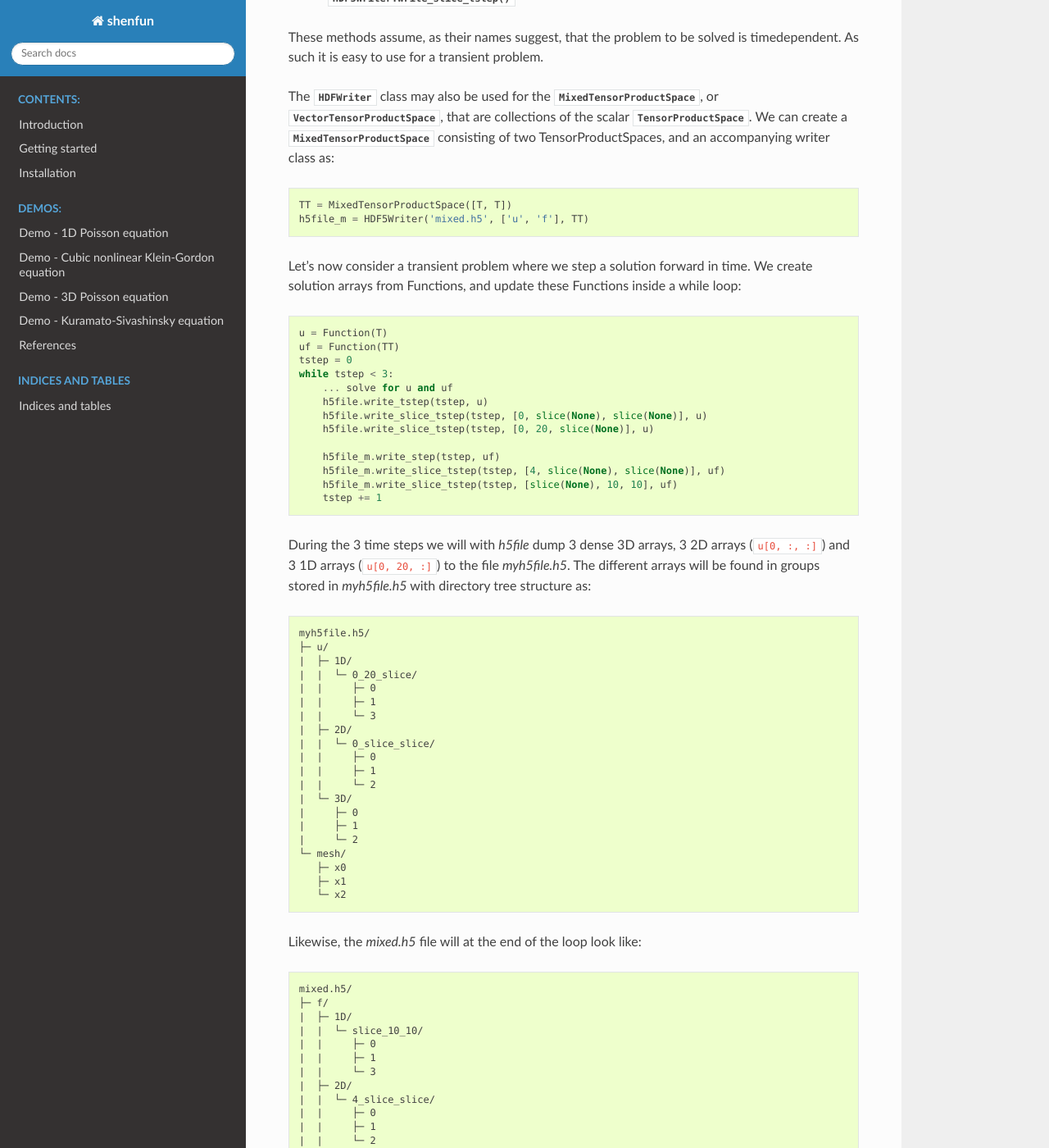
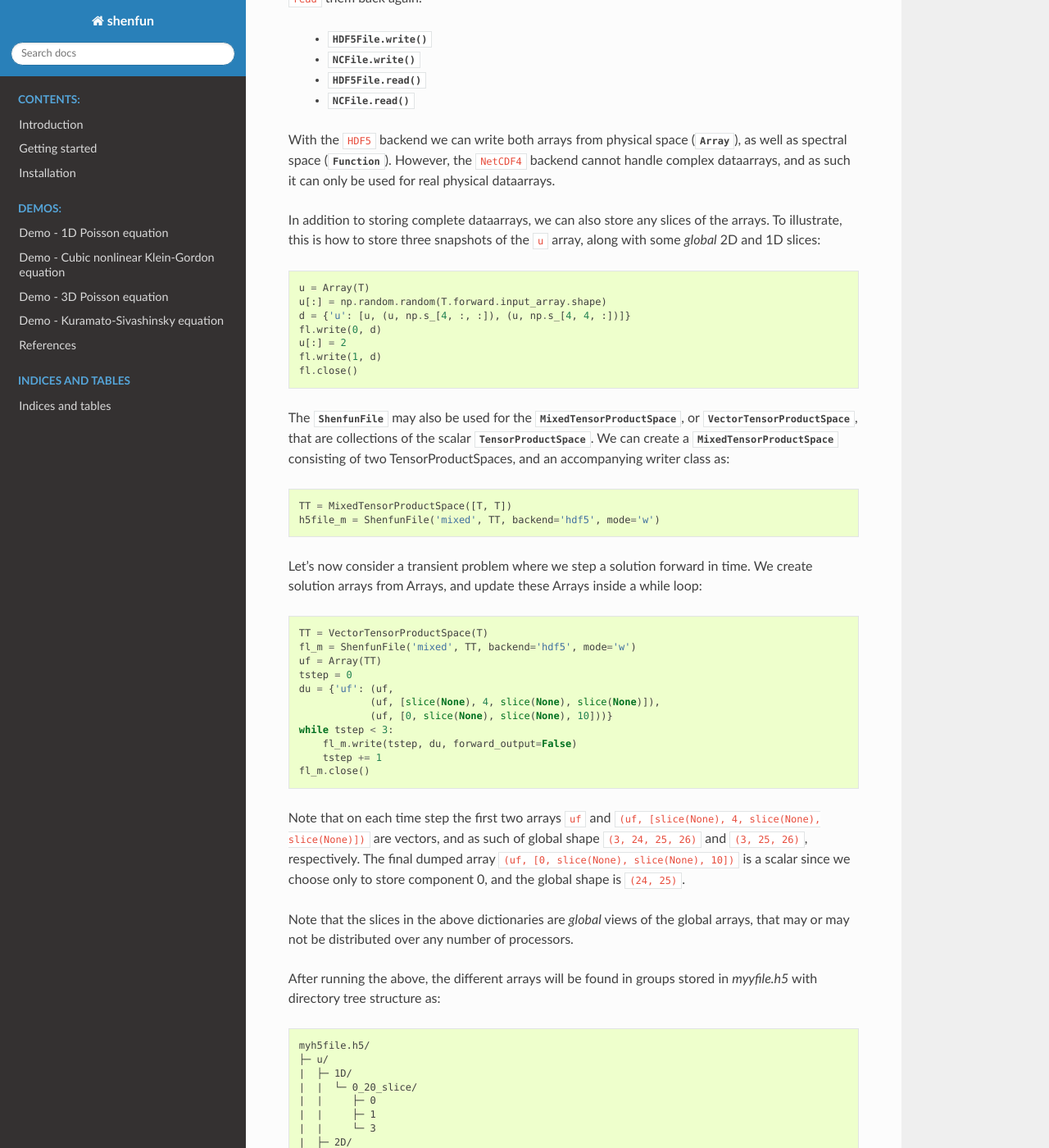
Before and after one commit to spectralDNS/shenfun, a Sphinx documentation site: the page built from docs/source/postprocessing.rst, in a window 1280 px wide and 1400 px high, scrolled down 796 px. Shown: the whole window at 82% size. Built offline with Sphinx 7.4.7 and the Read the Docs theme 2.0.0, drawn with Linux system fonts in a browser that asks for light colours; some of the changed text lies outside the part shown.

Commit message:
Some minor bugs in IO

```diff
--- a/docs/source/postprocessing.rst
+++ b/docs/source/postprocessing.rst
@@ -9,14 +9,16 @@
 this reason there is a :mod:`.utilities` module with helper classes for dumping dataarrays
 to `HDF5 <https://www.hdf5.org>`_ or `NetCDF <https://www.unidata.ucar.edu/software/netcdf/>`_
 
-The helper classes are
+The helper functions and classes are
 
-    * :class:`.HDF5Writer`
-    * :class:`.NCWriter`
+    * :class:`.HDF5File`
+    * :class:`.NCFile`
+    * :func:`.ShenfunFile`
 
-An instance of either class is created with a name of the file that is going
-to store the data, names of the arrays to store, and an instance of a
-:class:`.TensorProductSpace`. For example, to create an HDF5 writer for a 3D
+where :func:`.ShenfunFile` is a common interface, returning an instance of
+either :class:`.HDF5File` or :class:`.NCFile`, depending on choice.
+
+For example, to create an HDF5 writer for a 3D
 TensorProductSpace with Fourier bases in all directions::
 
     from shenfun import *
@@ -26,47 +28,70 @@
     K1 = Basis(N[1], 'F', dtype='D')
     K2 = Basis(N[2], 'F', dtype='d')
     T = TensorProductSpace(MPI.COMM_WORLD, (K0, K1, K2))
-    h5file = HDF5Writer('myh5file.h5', ['u'], T)
+    fl = ShenfunFile('myh5file', T, backend='hdf5', mode='w')
 
-The instance `h5file` will now have two methods that can be used to dump
-dataarrays, either the complete array, or slices into the domain
+The file instance `fl` will now have two method that can be used to either ``write``
+dataarrays to file, or ``read`` them back again.
 
-    * :meth:`.HDF5Writer.write_tstep`
-    * :meth:`.HDF5Writer.write_slice_tstep`
+    * :meth:`.HDF5File.write`
+    * :meth:`.NCFile.write`
+    * :meth:`.HDF5File.read`
+    * :meth:`.NCFile.read`
 
-These methods assume, as their names suggest, that the problem to be solved is
-timedependent. As such it is easy to use for a transient problem.
+With the ``HDF5`` backend we can write
+both arrays from physical space (:class:`.Array`), as well as spectral space
+(:class:`.Function`). However, the ``NetCDF4`` backend cannot handle complex dataarrays,
+and as such it can only be used for real physical dataarrays.
 
-The :class:`.HDFWriter` class may also be used for the :class:`.MixedTensorProductSpace`,
+In addition to storing complete dataarrays, we can also store any slices of the arrays.
+To illustrate, this is how to store three snapshots of the ``u`` array, along with
+some *global* 2D and 1D slices::
+
+    u = Array(T)
+    u[:] = np.random.random(T.forward.input_array.shape)
+    d = {'u': [u, (u, np.s_[4, :, :]), (u, np.s_[4, 4, :])]}
+    fl.write(0, d)
+    u[:] = 2
+    fl.write(1, d)
+    fl.close()
+
+The :class:`.ShenfunFile` may also be used for the :class:`.MixedTensorProductSpace`,
 or :class:`.VectorTensorProductSpace`, that are collections of the scalar
 :class:`.TensorProductSpace`. We can create a :class:`.MixedTensorProductSpace`
 consisting of two TensorProductSpaces, and an accompanying writer class as::
 
     TT = MixedTensorProductSpace([T, T])
-    h5file_m = HDF5Writer('mixed.h5', ['u', 'f'], TT)
+    h5file_m = ShenfunFile('mixed', TT, backend='hdf5', mode='w')
 
 Let's now consider a transient problem where we step a solution forward in time.
-We create solution arrays from Functions, and update these Functions
+We create solution arrays from Arrays, and update these Arrays
 inside a while loop::
 
-    u = Function(T)
-    uf = Function(TT)
+    TT = VectorTensorProductSpace(T)
+    fl_m = ShenfunFile('mixed', TT, backend='hdf5', mode='w')
+    uf = Array(TT)
     tstep = 0
+    du = {'uf': (uf,
+                (uf, [slice(None), 4, slice(None), slice(None)]),
+                (uf, [0, slice(None), slice(None), 10]))}
     while tstep < 3:
-        ... solve for u and uf
-        h5file.write_tstep(tstep, u)
-        h5file.write_slice_tstep(tstep, [0, slice(None), slice(None)], u)
-        h5file.write_slice_tstep(tstep, [0, 20, slice(None)], u)
+        fl_m.write(tstep, du, forward_output=False)
+        tstep += 1
+    fl_m.close()
 
-        h5file_m.write_step(tstep, uf)
-        h5file_m.write_slice_tstep(tstep, [4, slice(None), slice(None)], uf)
-        h5file_m.write_slice_tstep(tstep, [slice(None), 10, 10], uf)
-        tstep += 1
+Note that on each time step the first two arrays
+``uf`` and ``(uf, [slice(None), 4, slice(None), slice(None)])``
+are vectors, and as such of global shape ``(3, 24, 25, 26)`` and ``(3, 25, 26)``,
+respectively. The final dumped array ``(uf, [0, slice(None), slice(None), 10])``
+is a scalar since we choose only to store component 0, and the global shape is
+``(24, 25)``.
 
-During the 3 time steps we will with `h5file` dump 3 dense 3D arrays, 3
-2D arrays (``u[0, :, :]``) and 3 1D arrays (``u[0, 20, :]``)
-to the file `myh5file.h5`. The different arrays will be found in groups
-stored in `myh5file.h5` with directory tree structure as::
+Note that the slices in the above dictionaries
+are *global* views of the global arrays, that may or may not be distributed
+over any number of processors.
+
+After running the above, the different arrays will be found in groups
+stored in `myyfile.h5` with directory tree structure as::
 
     myh5file.h5/
     ├─ u/
@@ -92,33 +117,18 @@
 Likewise, the `mixed.h5` file will at the end of the loop look like::
 
     mixed.h5/
-    ├─ f/
-    |  ├─ 1D/
-    |  |  └─ slice_10_10/
+    ├─ uf/
+    |  ├─ 2D/
+    |  |  └─ slice_slice_10/
     |  |     ├─ 0
     |  |     ├─ 1
     |  |     └─ 3
-    |  ├─ 2D/
+    |  ├─ 2D_Vector/
     |  |  └─ 4_slice_slice/
     |  |     ├─ 0
     |  |     ├─ 1
     |  |     └─ 2
-    |  └─ 3D/
-    |     ├─ 0
-    |     ├─ 1
-    |     └─ 2
-    ├─ u/
-    |  ├─ 1D/
-    |  |  └─ slice_10_10/
-    |  |     ├─ 0
-    |  |     ├─ 1
-    |  |     └─ 3
-    |  ├─ 2D/
-    |  |  └─ 4_slice_slice/
-    |  |     ├─ 0
-    |  |     ├─ 1
-    |  |     └─ 2
-    |  └─ 3D/
+    |  └─ 3D_Vector/
     |     ├─ 0
     |     ├─ 1
     |     └─ 2
@@ -130,6 +140,39 @@
 Note that the mesh is stored as well as the results. The three mesh arrays are
 all 1D arrays, representing the domain for each basis in the TensorProductSpace.
 Also note that these routines work with any number of CPUs and dimensions.
+
+With NetCDF4 the layout is somewhat different. For ``mixed`` above,
+if we were using :class:`.NCFile` instead of :class:`.HDF5File`,
+we would get a datafile that with ``ncdump -h mixed.nc`` would look like::
+
+    netcdf mixed {
+    dimensions:
+            time = UNLIMITED ; // (3 currently)
+            x = 24 ;
+            y = 25 ;
+            z = 26 ;
+            dim = 3 ;
+    variables:
+            double time(time) ;
+            double x(x) ;
+            double y(y) ;
+            double z(z) ;
+            int64 dim(dim) ;
+            double uf(time, dim, x, y, z) ;
+            double uf_4_slice_slice(time, dim, y, z) ;
+            double uf_slice_slice_10(time, x, y) ;
+
+    // global attributes:
+                    :ndim = 3LL ;
+                    :shape = 3LL, 24LL, 25LL, 26LL ;
+    }
+
+
+Note that it is also possible to store vector arrays as scalars. For NetCDF4 this
+is necessary for direct visualization using `Visit <https://www.visitusers.org>`_.
+To store vectors as scalars, simply use::
+
+    fl_m.write(tstep, du, forward_output=False, as_scalar=True)
 
 ParaView
 ********
--- a/shenfun/__init__.py
+++ b/shenfun/__init__.py
@@ -15,6 +15,5 @@
 from .utilities import *
 from .utilities.lagrangian_particles import *
 from .utilities.integrators import *
-from .utilities.h5py_file import *
-from .utilities.nc_file import *
+from .utilities.shenfun_file import *
 from .optimization import Cheb, la, Matvec, convolve, evaluate
```
Also changed, not shown: 4 other files.
